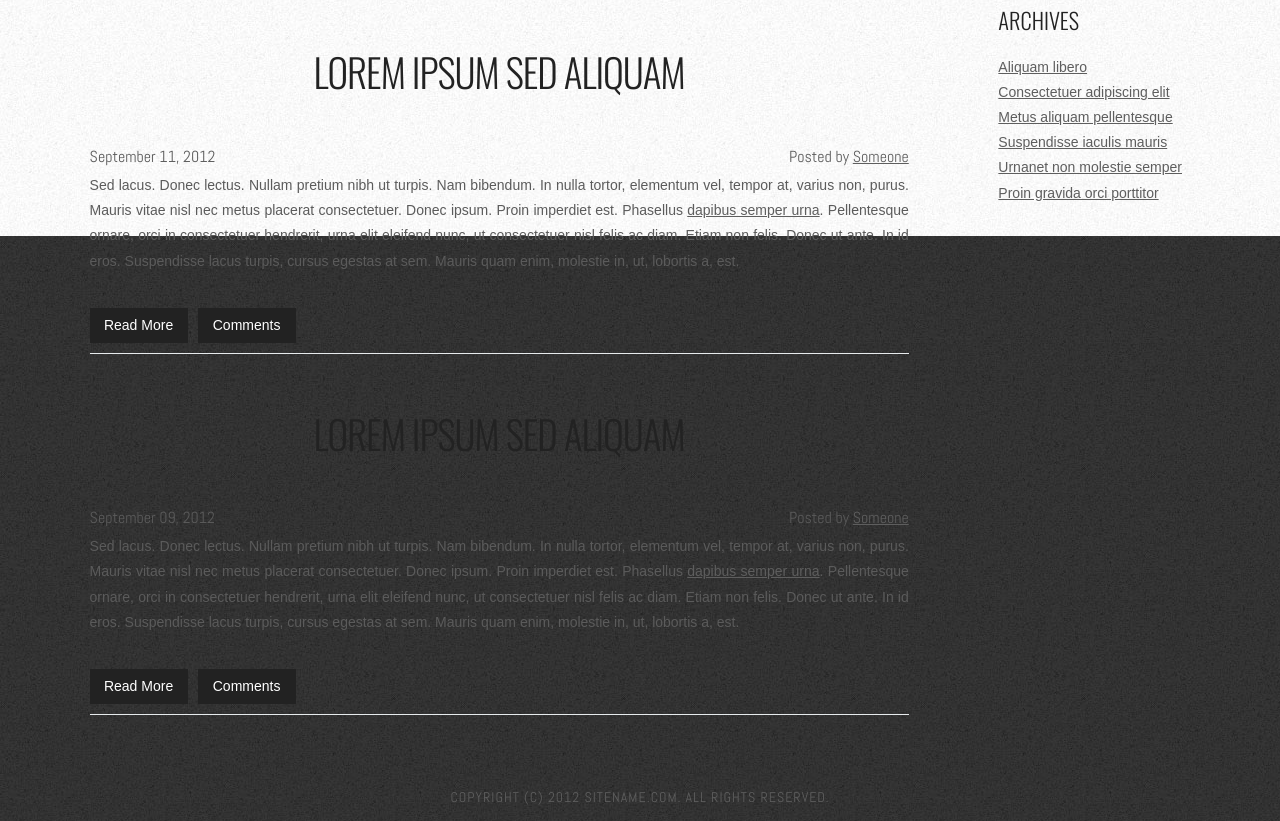
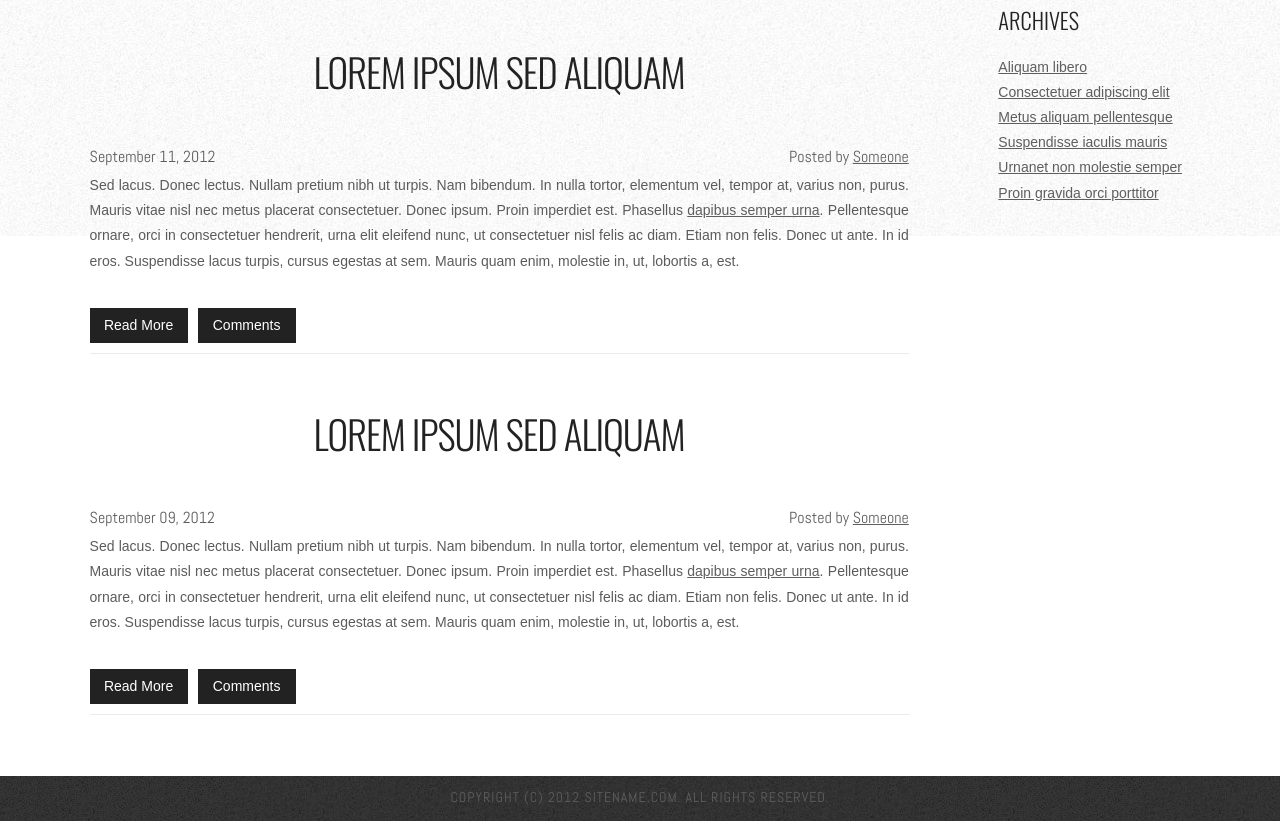
Before and after one commit to amywilson617/project_transformation_wilson_amy, a plain HTML site: page index.html in a window 1280 px wide. Shown: the part 1037-1858 px from the top of the page. Drawn offline with nearby package versions, Linux system fonts and the light colour scheme.

Commit message:
contained dark gray background within footer

```diff
--- a/css/main.css
+++ b/css/main.css
@@ -1,7 +1,7 @@
 body {
     margin: 0;
     padding: 0;
-    background: #050505 url(../img/img01.jpg);
+
     font-family: Arial, Helvetica, sans-serif;
     font-size: 14px;
     color: #5b5b5b;
@@ -324,6 +324,7 @@ search {
     padding: 10px 0 15px 0;
     font-family: 'Abel', sans-serif;
 		clear: both;
+		 background: #050505 url(../img/img01.jpg);
 }
 
 #footer p {
```
